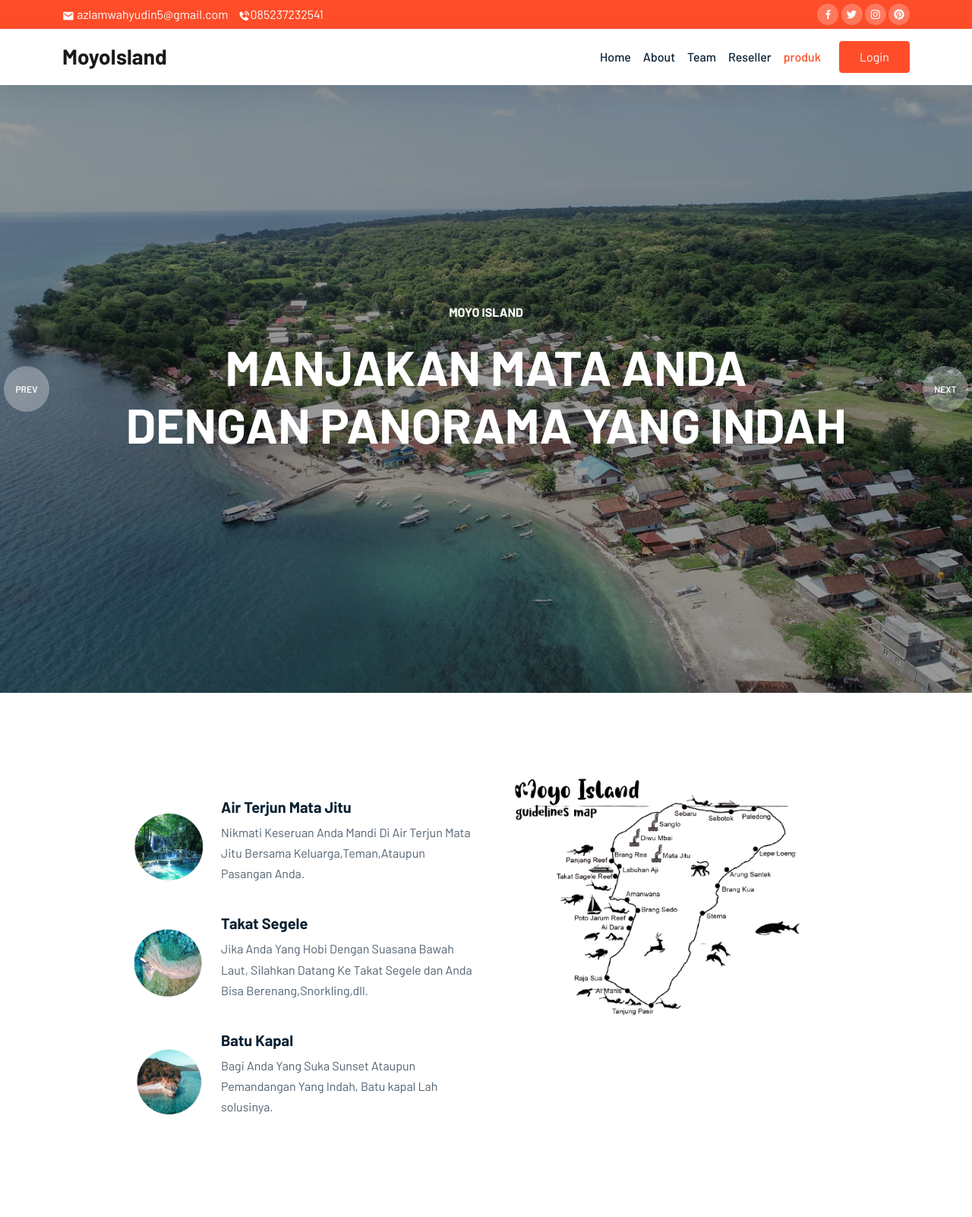
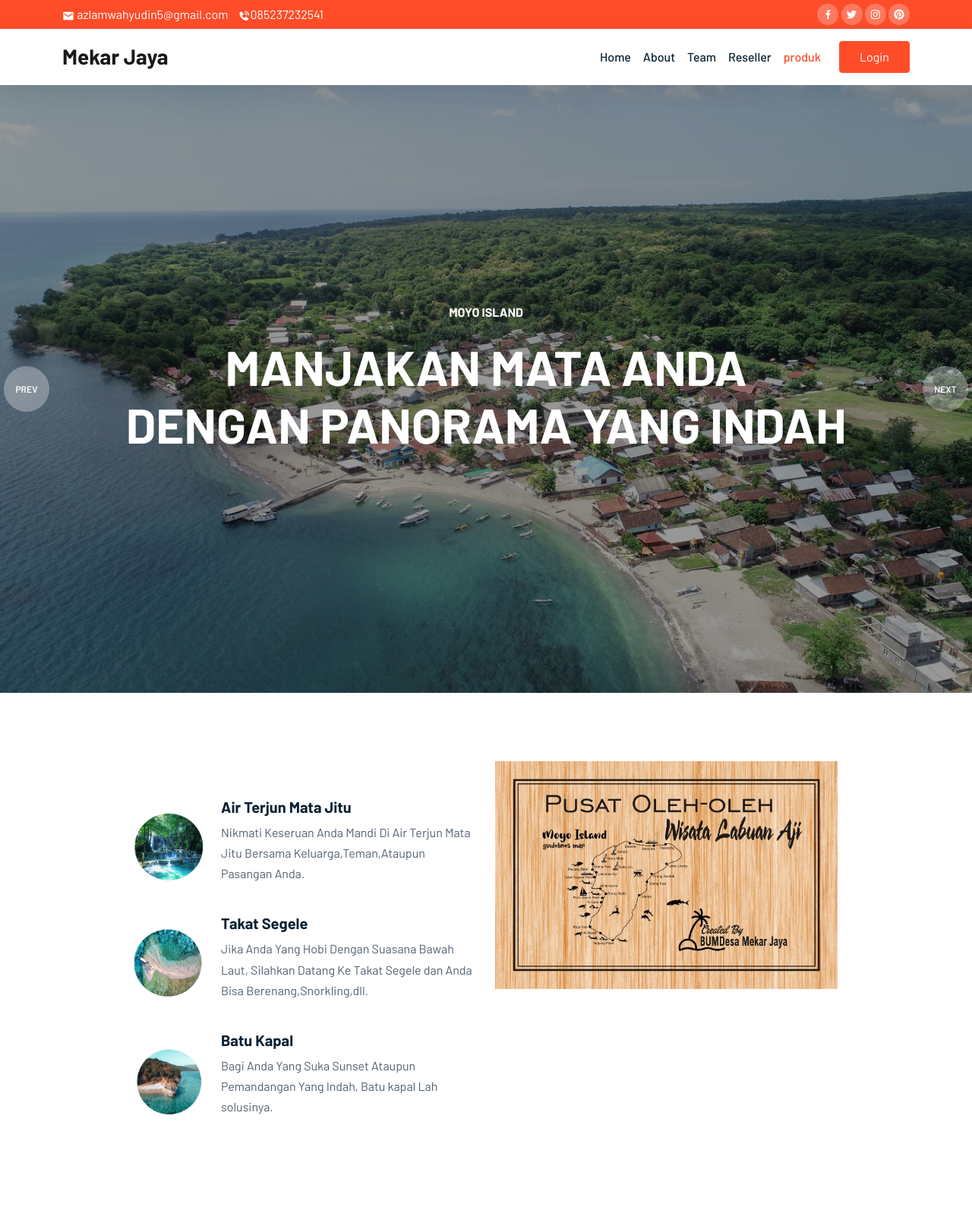
Before and after one commit to Azlamwahyudin/AdminBumdes, a PHP site: page / in a window 1280 px wide. Shown: the top 1602 px of the page at 76% size. Run offline with PHP 8.4, Linux system fonts and the light colour scheme; data that the repository does not hold is empty.

Commit message:
update homepage

```diff
--- a/index.php
+++ b/index.php
@@ -28,7 +28,7 @@ $resultReseller = mysqli_query($koneksi, $queryReseller);
     <link href='https://unpkg.com/boxicons@2.1.1/css/boxicons.min.css' rel='stylesheet'>
     <link rel="stylesheet" href="css/style.css">
 
-    <title>Welcome | Moyo Island</title>
+    <title>Welcome | Labuhan Aji</title>
 </head>
 
 <body data-bs-spy="scroll" data-bs-target=".navbar" data-bs-offset="70">
@@ -55,7 +55,7 @@ $resultReseller = mysqli_query($koneksi, $queryReseller);
     <!-- BOTTOM NAV -->
     <nav class="navbar navbar-expand-lg navbar-light bg-white sticky-top">
         <div class="container">
-            <a class="navbar-brand" href="#">MoyoIsland<span class="dot"></span></a>
+            <a class="navbar-brand" href="index.php">Mekar Jaya<span class="dot"></span></a>
             <button class="navbar-toggler" type="button" data-bs-toggle="collapse" data-bs-target="#navbarNav"
                 aria-controls="navbarNav" aria-expanded="false" aria-label="Toggle navigation">
                 <span class="navbar-toggler-icon"></span>
@@ -68,12 +68,6 @@ $resultReseller = mysqli_query($koneksi, $queryReseller);
                     <li class="nav-item">
                         <a class="nav-link" href="#about">About</a>
                     </li>
-                    <!-- <li class="nav-item">
-                        <a class="nav-link" href="#services">Services</a>
-                    </li> -->
-                    <!-- <li class="nav-item">
-                        <a class="nav-link" href="#portfolio">Portfolio</a>
-                    </li> -->
                     <li class="nav-item">
                         <a class="nav-link" href="#team">Team</a>
                     </li>
@@ -150,7 +144,7 @@ $resultReseller = mysqli_query($koneksi, $queryReseller);
                     </div>
                 </div>
                 <div class="col-lg-5">
-                    <img src="img/petamoyo.png" alt="">
+                    <img src="img/petalabuhanaji.jpg" alt="">
                 </div>
             </div>
         </div>
@@ -329,7 +323,7 @@ $resultReseller = mysqli_query($koneksi, $queryReseller);
                         </div>
 
                         <h5>Azlam Wahyudin</h5>
-                        <p>Frontend Developer</p>
+                        <p>Fro99ntend Developer</p>
                     </div>
                 </div>
                 <div class="col-lg-4 col-md-8">
```
Also changed, not shown: img/petalabuhanaji.jpg (added).
